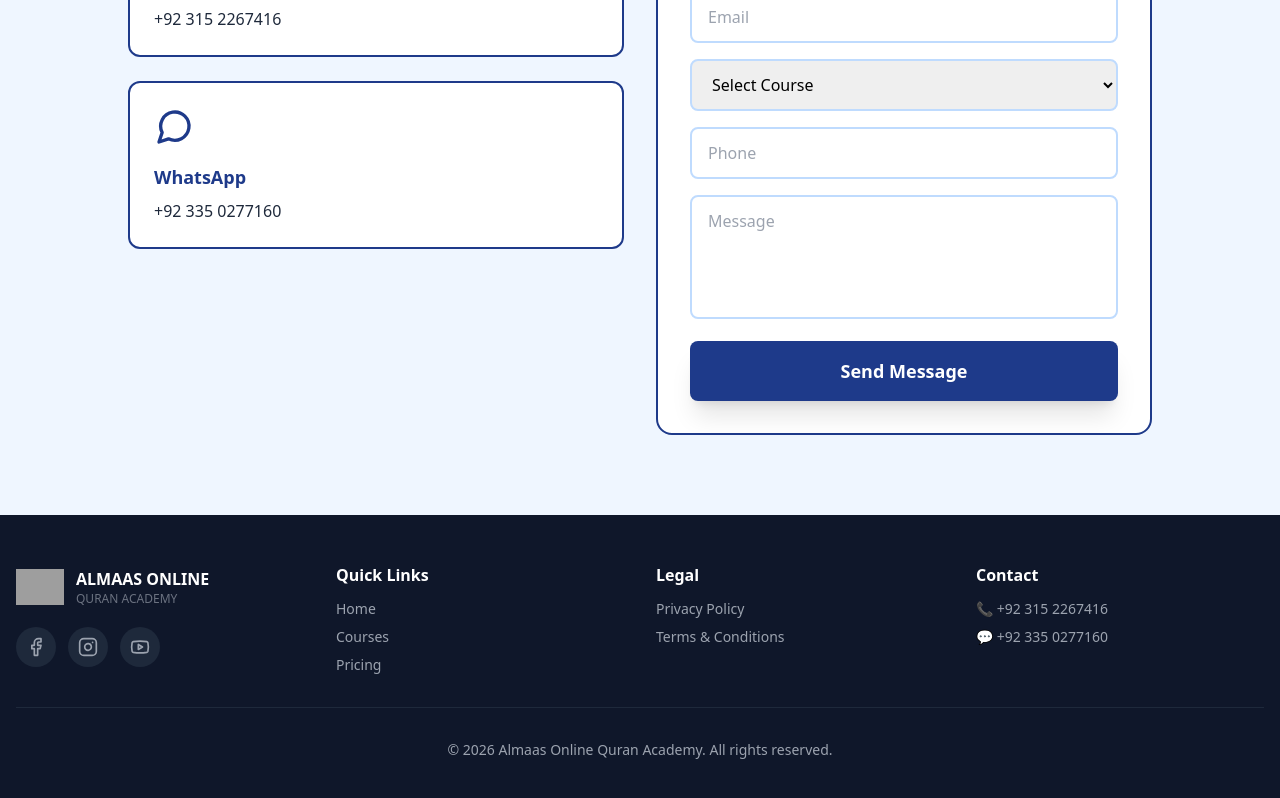
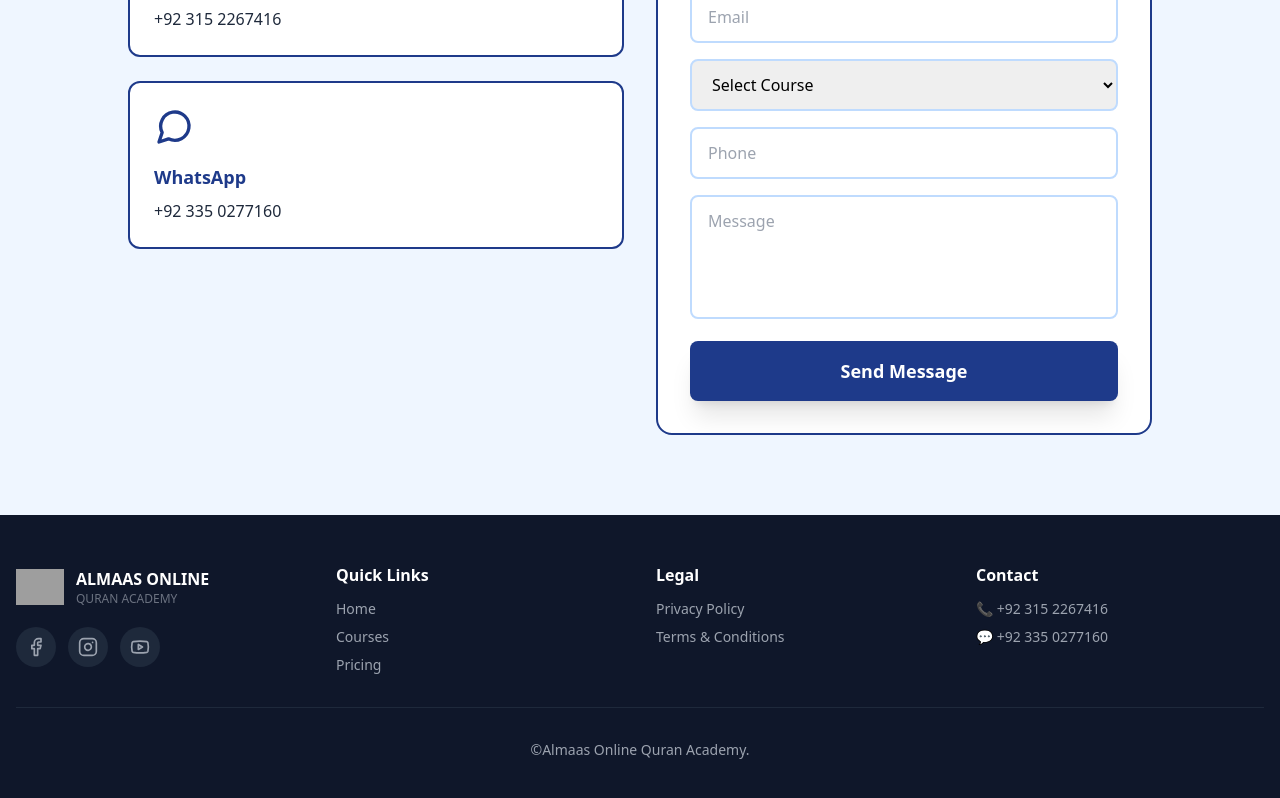
Before and after one commit to Raheelshah045/Academy-Website, a React (Create React App) app: page / in a window 1280 px wide. Shown: the part 7470-8268 px from the top of the page. Built offline with nearby package versions, Linux system fonts and the light colour scheme; grey boxes are pictures that could not be loaded; a web font is replaced by a local one.

Commit message:
Fix build errors - remove unused imports and fix href

```diff
--- a/src/App.js
+++ b/src/App.js
@@ -1,5 +1,5 @@
 import React, { useState, useEffect } from 'react';
-import { Menu, X, Phone, Clock, Users, Award, BookOpen, Star, CheckCircle, ChevronRight, MessageCircle, Globe, Shield, CreditCard, UserPlus, LogIn, Newspaper, ChevronDown, Facebook, Instagram, Youtube, ArrowLeft } from 'lucide-react';
+import { Menu, X, Phone, Clock, Users, Award, BookOpen, Star, CheckCircle, ChevronRight, MessageCircle, Globe, Shield, CreditCard, UserPlus, Newspaper, ChevronDown, Facebook, Instagram, Youtube, ArrowLeft } from 'lucide-react';
 
 const AlmaasQuranAcademy = () => {
   const [menuOpen, setMenuOpen] = useState(false);
@@ -25,7 +25,7 @@ const AlmaasQuranAcademy = () => {
       setCurrentTagline((prev) => (prev + 1) % taglines.length);
     }, 3500);
     return () => clearInterval(taglineInterval);
-  }, []);
+  }, [taglines.length]);
 
   // Add Google Fonts for Arabic calligraphy
   useEffect(() => {
@@ -955,8 +955,8 @@ const AlmaasQuranAcademy = () => {
             <div>
               <h4 className="text-white font-semibold mb-3">Legal</h4>
               <div className="space-y-2 text-sm">
-                <a href="#" className="block hover:text-white">Privacy Policy</a>
-                <a href="#" className="block hover:text-white">Terms & Conditions</a>
+                <button onClick={() => alert('Privacy Policy - Coming Soon')} className="block hover:text-white text-left">Privacy Policy</button>
+                <button onClick={() => alert('Terms & Conditions - Coming Soon')} className="block hover:text-white text-left">Terms & Conditions</button>
               </div>
             </div>
             <div>
@@ -968,7 +968,7 @@ const AlmaasQuranAcademy = () => {
             </div>
           </div>
           <div className="border-t border-slate-800 pt-8 text-center text-sm">
-            © 2026 Almaas Online Quran Academy. All rights reserved.
+            ©Almaas Online Quran Academy.
           </div>
         </div>
       </footer>
```
